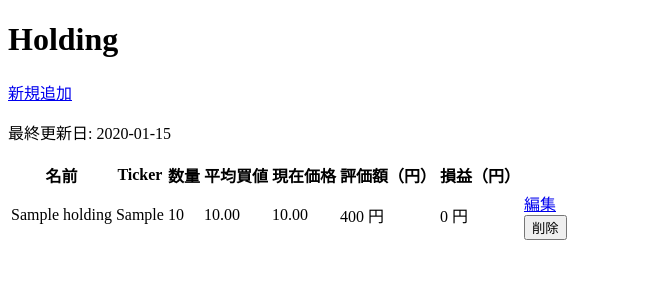
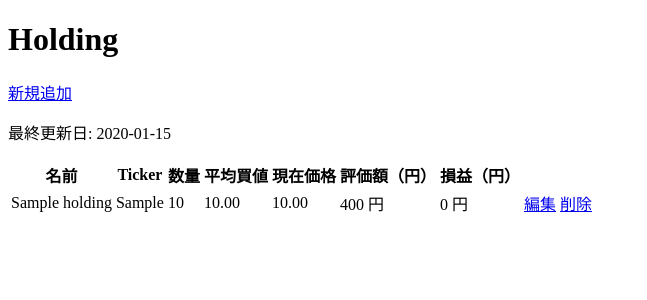
Before and after one commit to kyamawaki/PortfolioManagerDjango, a Django app: template web/StockFlow/portfolio/templates/portfolio/holding_list.html in a window 1280 px wide. Shown: the top 300 px of the page, without its empty margins (0-647 px from the left). Run offline with Django 5.2, Linux system fonts and the light colour scheme; tables that the repository leaves empty hold one stand-in row (values such as "Sample post"); the template is opened without the code that fills it: values that come from a table or form of the project are taken from there, most other values are stand-ins (such as "Sample title", 1, 10 or a date in 2020).

Commit message:
update: Changed delete button to link

```diff
--- a/web/StockFlow/portfolio/templates/portfolio/holding_list.html
+++ b/web/StockFlow/portfolio/templates/portfolio/holding_list.html
@@ -32,15 +32,24 @@
           <td>{{ h.valuation_jpy|floatformat:0|intcomma }} 円</td>
           <td>{{ h.profit_jpy|floatformat:0|intcomma}} 円</td>
           <td>
-              <a href="{% url 'holding_edit' h.pk %}">編集</a>
-              <form action="{% url 'holding_delete' h.pk %}" method="post" style="display:include;">
-                  {% csrf_token %}
-                  <button type="submit" onclick="return confirm('削除しますか？');">削除</button>
-              </form>
+            <a href="{% url 'holding_edit' h.pk %}">編集</a>
+            <a href="#" onclick="deleteHolding({{ h.pk }}); return false;">削除</a>
+            <form id="delete-form-{{ h.pk }}" action="{% url 'holding_delete' h.pk %}" method="post" style="display:none;">
+               {% csrf_token %}
+            </form>
+          </td>
         </tr>
         {% endfor %}
       </tbody>
     </table>
 
+    <script>
+        function deleteHolding(id) {
+            if (confirm("削除しますか?")) {
+                document.getElementById(`delete-form-${id}`).submit();
+            }
+        }
+    </script>
 </body>
+
 </html>
```
